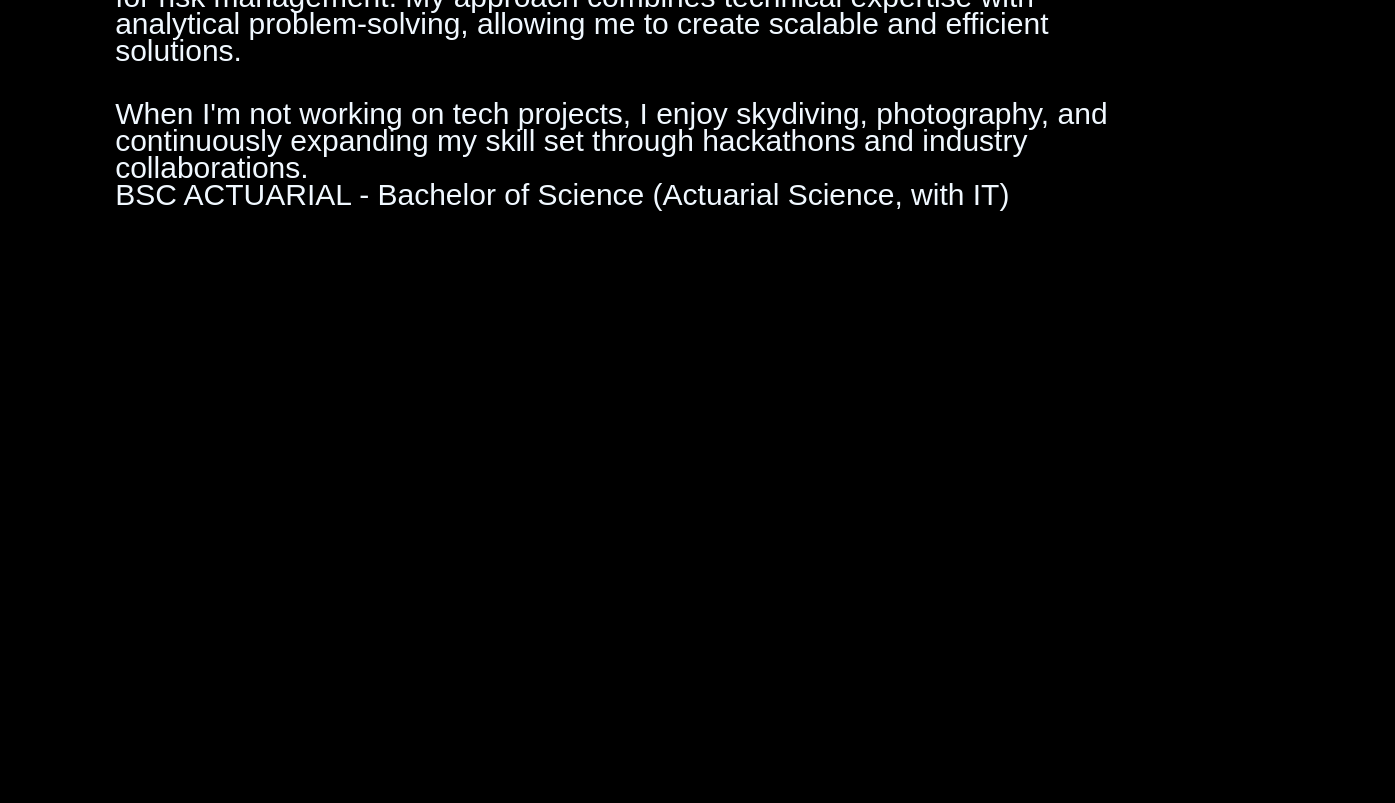
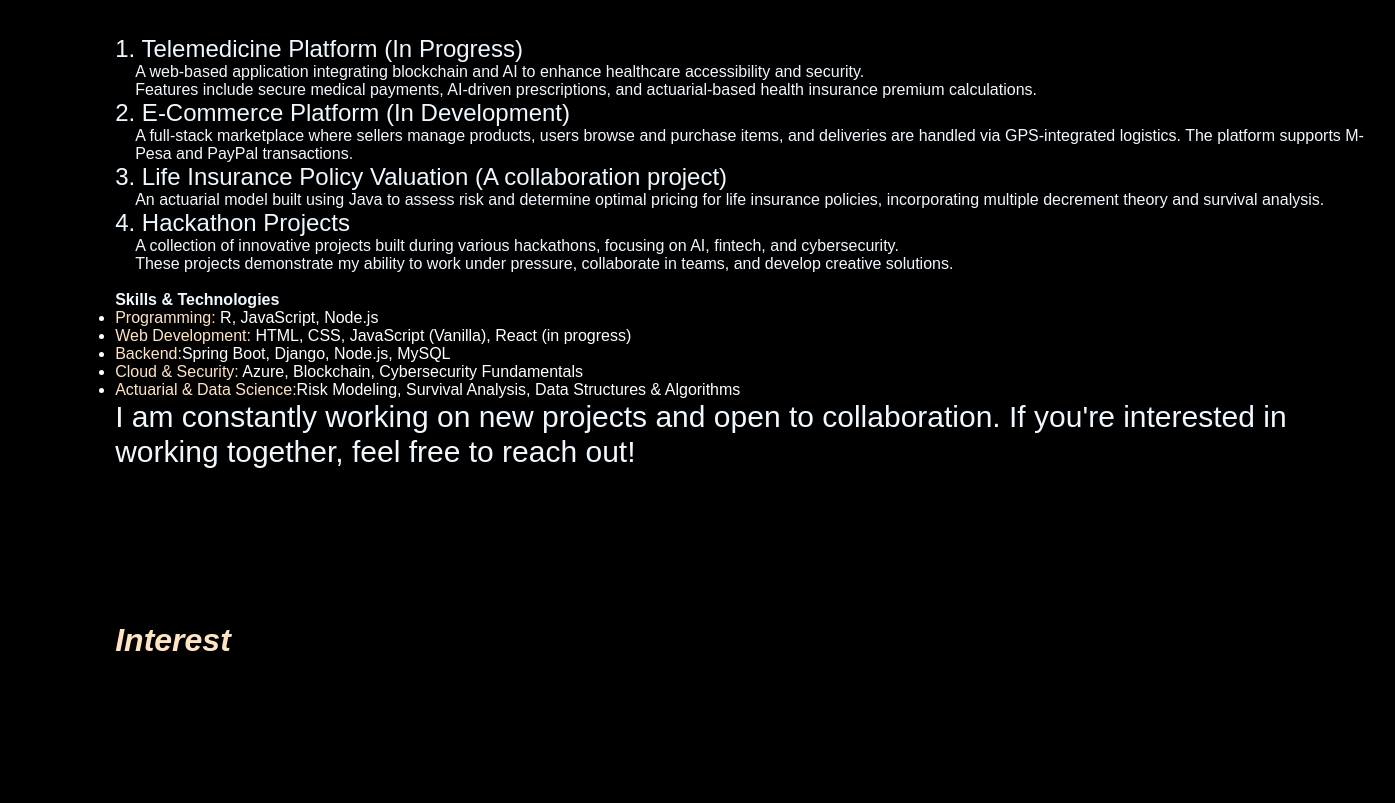
Before and after one commit to catchmeinreal-life/portfolio, a website: page views/portfolio.html in a window 1280 px wide. Shown: the part 469-1272 px from the top of the page, 1395 px wide, since content can reach past the window. Before the commit the page ends 800 px from the top, so only its background shows below. Drawn offline with Linux system fonts and the light colour scheme; files that its build step writes are made by us from their sources.

Commit message:
still creating break 1

```diff
--- a/package.json
+++ b/package.json
@@ -1,7 +1,6 @@
 {
   "name": "portfolio",
   "version": "1.0.0",
-  "description": "Welcome to my portfolio project! This is a simple yet stylish showcase of my skills using **HTML, CSS, Git, and GitHub**.\r I've also integrated **Google Fonts** and **Font Awesome** for enhanced typography and icons.",
   "main": "index.js",
   "scripts": {
     "test": "echo \"Error: no test specified\" && exit 1"
@@ -9,8 +8,10 @@
   "keywords": [],
   "author": "",
   "license": "ISC",
+  "description": "",
   "dependencies": {
     "@tailwindcss/vite": "^4.1.1",
+    "express": "^5.1.0",
     "tailwindcss": "^4.1.1"
   }
 }
--- /dev/null
+++ b/src/styles/contact.css
@@ -0,0 +1 @@
+@import "tailwindcss";
--- a/views/portfolio.html
+++ b/views/portfolio.html
@@ -21,15 +21,26 @@
             margin-left: 9%;
             margin-right: 9%;
             margin-top: 10%;
-            position: absolute;
+            position: relative;
+            width: 100%;
         }
         .portfolio h1{
-            font-size: 50px;
+            font-size: 4rem;
             color: white;
             margin-bottom: 50px;
             background-color: black;
             position: relative;
             animation: text 3s 1;
+        }
+        .portfolio h3 {
+            font-size: 2rem;
+            color: rgb(239, 231, 146);
+            margin-bottom: 50px;
+            background-color: black;
+            position: relative;
+        }
+        .portfolio p{
+            margin-bottom: 25px;
         }
 
         @keyframes text {
@@ -52,7 +63,7 @@
 
         .portfolio p{
             color: aliceblue;
-            line-height: 27px;
+            line-height: 35px;
             font-size: 30px;
             background: black;
         }
@@ -64,6 +75,34 @@
         .portfolio p:hover{
             color: aqua;
         }
+
+        .portfolio dl dt{
+            color: aliceblue;
+            font-size: 1.5rem;
+        }
+        .portfolio dl dd{
+            color: aliceblue;
+            padding-left: 20px;
+        }
+
+        .portfolio h4{
+            color: aliceblue;
+        }
+        .portfolio ul {
+            color: white;
+        }
+
+
+        /* interest styling*/
+        .interest{
+            margin-left: 9%;
+            margin-right: 9%;
+            margin-top: 10%;
+            position: absolute;
+        }
+        .interest h1{
+            color: aliceblue;
+        }
     </style>
 </head>
 <body>
@@ -73,7 +112,49 @@
            <span>Portfolio</span>
         </h1>
         <p>
-            I am a passionate software engineer and actuarial science student with a keen interest in leveraging technology to solve real-world problems. Currently in my third year at Maseno University, I have immersed myself in software development, actuarial modeling, and cybersecurity, with a growing focus on full-stack development and quality assurance.
+            Welcome to my portfolio! Here, you'll find a collection of projects that showcase my skills in software engineering, actuarial modeling, cybersecurity, and full-stack development. Each project represents my commitment to building innovative, efficient, and scalable solutions for real-world challenges.
+        </p>
+        <h3>
+            Featured Projects
+        </h3>
+        <!-- description list -->
+        <dl>
+            <dt>1. Telemedicine Platform (In Progress)</dt>
+            <dd>
+                A web-based application integrating blockchain and AI to enhance healthcare accessibility and security.
+            </dd>
+            <dd>
+                Features include secure medical payments, AI-driven prescriptions, and actuarial-based health insurance premium calculations.
+            </dd>
+            <dt>2. E-Commerce Platform (In Development)</dt>
+            <dd>
+                A full-stack marketplace where sellers manage products, users browse and purchase items, and deliveries are handled via GPS-integrated logistics. The platform supports M-Pesa and PayPal transactions.
+            </dd>
+            <dt>3. Life Insurance Policy Valuation (A collaboration project)</dt>
+            <dd>An actuarial model built using Java to assess risk and determine optimal pricing for life insurance policies, incorporating multiple decrement theory and survival analysis.</dd>
+            <dt>4. Hackathon Projects</dt>
+            <dd>A collection of innovative projects built during various hackathons, focusing on AI, fintech, and cybersecurity.</dd>
+            <dd>These projects demonstrate my ability to work under pressure, collaborate in teams, and develop creative solutions.</dd>
+        </dl>
+
+        //skills and technologies
+        <h4>Skills & Technologies</h4>
+        <ul>
+            <li><span>Programming:</span> R, JavaScript, Node.js</li>
+            <li><span>Web Development:</span> HTML, CSS, JavaScript (Vanilla), React (in progress)</li>
+            <li><span>Backend:</span>Spring Boot, Django, Node.js, MySQL</li>
+            <li><span>Cloud & Security:</span> Azure, Blockchain, Cybersecurity Fundamentals</li>
+            <li><span>Actuarial & Data Science:</span>Risk Modeling, Survival Analysis, Data Structures & Algorithms</li>
+        </ul>
+
+        <p>I am constantly working on new projects and open to collaboration. If you're interested in working together, feel free to reach out!</p>
+
+    </div>
+
+    <div class="interest">
+        <h1>
+            <span>  <i>Interest</i></span>
+         </h1>
         <p>
             My journey has taken me through various projects, from building actuarial applications using Java to developing e-commerce platforms and telemedicine solutions. I have also explored blockchain integration, cloud computing, and AI for risk management. My approach combines technical expertise with analytical problem-solving, allowing me to create scalable and efficient solutions.
         </p>
```
Also changed, not shown: views/index.html (+2 -2 lines), README.md (deleted), src/images/Black Hole.jpg (renamed from public/images/Black Hole.jpg), src/images/img.jpg (renamed from public/images/img.jpg), src/images/pexels-jonathanborba-14902683.jpg (renamed from public/images/pexels-jonathanborba-14902683.jpg), src/styles/index.css (renamed from public/styles/index.css), 2 other files.
